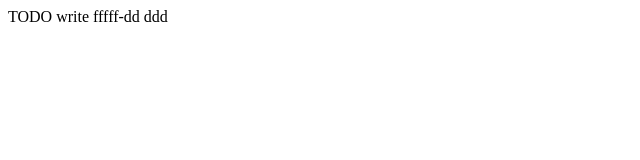
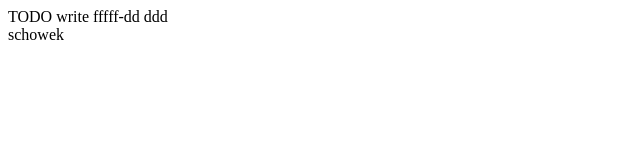
Before and after one commit to dariuszpysko/vueJS, a website: page public_html/index.html in a window 1280 px wide. Shown: the full height of the page, 0-640 px from the left. Drawn offline with Linux system fonts and the light colour scheme.

Commit message:
Po schowku

```diff
--- a/public_html/index.html
+++ b/public_html/index.html
@@ -11,5 +11,6 @@
     </head>
     <body>
         <div>TODO write fffff-dd     ddd</div>
+        <div>schowek</div>
     </body>
 </html>
```
